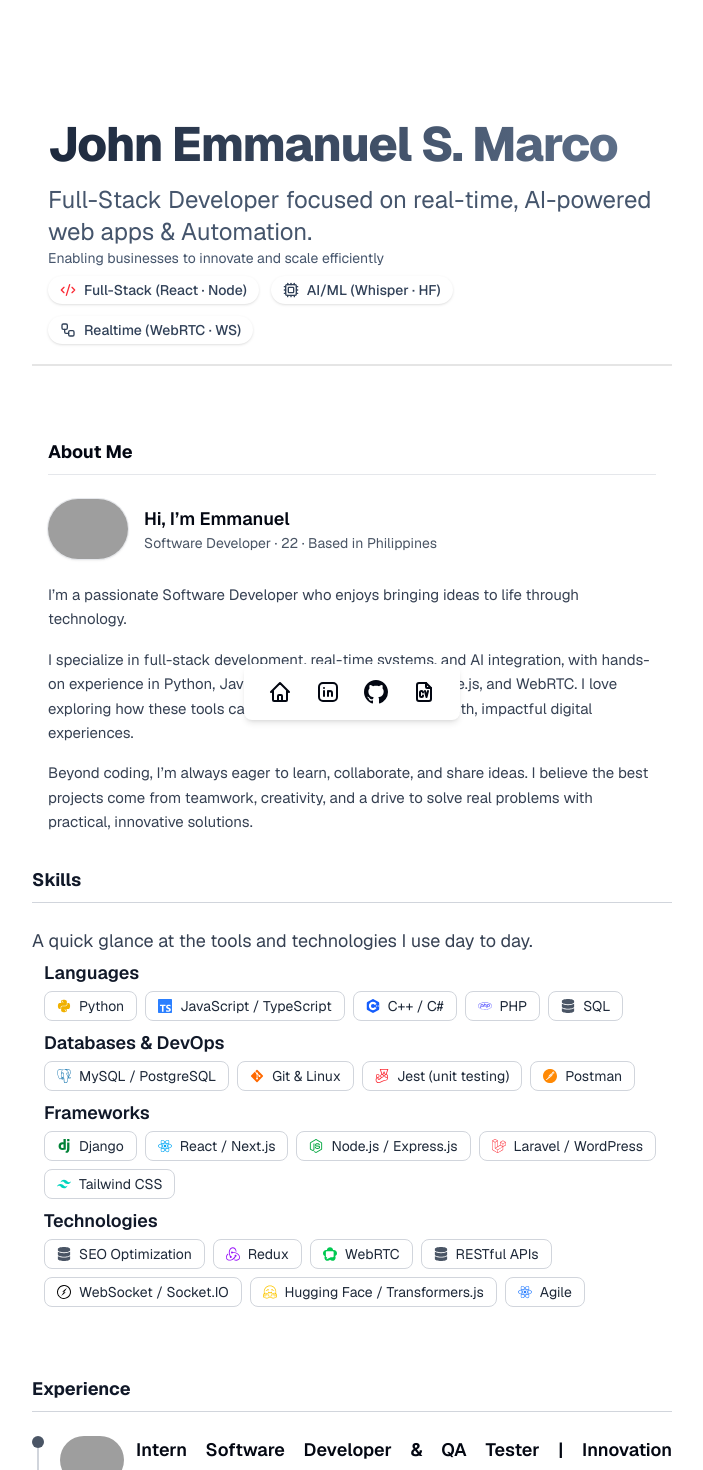
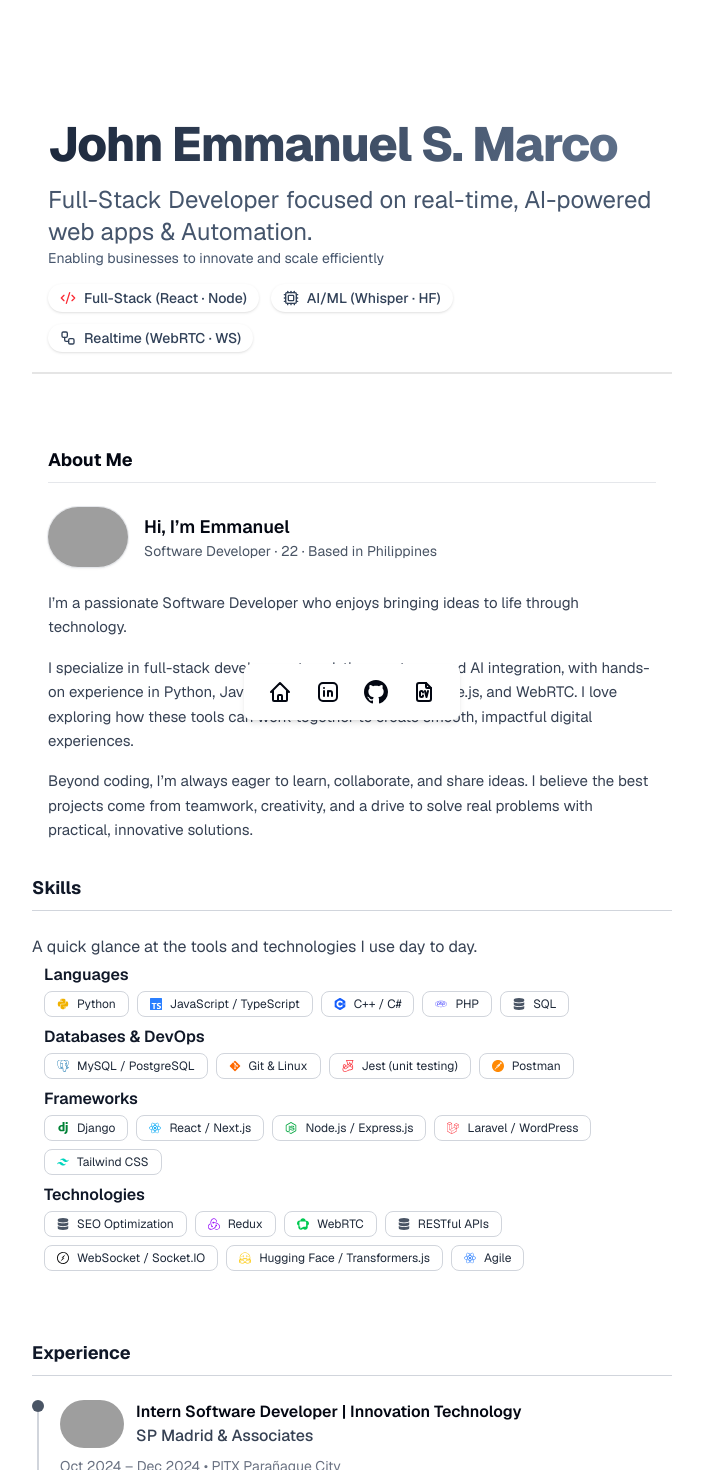
Before and after one commit to johnEmman/johnemmanuelsmarco, a Next.js app: page /portfoliov1 in a window 1280 px wide. Shown: the top 1470 px of the page, without its empty margins (288-991 px from the left). Built offline with nearby package versions, Linux system fonts and the light colour scheme; grey boxes are pictures that could not be loaded.

Commit message:
minimal changes

```diff
--- a/src/components/Education.tsx
+++ b/src/components/Education.tsx
@@ -78,7 +78,7 @@ export default function Education() {
                 {/* School Info */}
                 <div className="lg:flex justify-between w-full ">
                   <div>
-                    <h3 className="font-semibold text-lg">{edu.degree}</h3>
+                    <h3 className="font-semibold text-md">{edu.degree}</h3>
                     <p className="text-sm text-gray-600">{edu.school}</p>
                   </div>
                   <div>
--- a/src/components/Experience.tsx
+++ b/src/components/Experience.tsx
@@ -15,7 +15,7 @@ interface ExperienceItem {
 const experiences: ExperienceItem[] = [
   {
     img: "https://media.licdn.com/dms/image/v2/D560BAQFVDj2BfpOc-A/company-logo_200_200/company-logo_200_200/0/1698729536883/spmadrid_logo?e=1758758400&v=beta&t=byd-nhowHNiEd-HT4QRhNQIH31PCdTIN3QDhE3a0_3Q",
-    role: "Intern Software Developer & QA Tester | Innovation Technology",
+    role: "Intern Software Developer | Innovation Technology",
     company: "SP Madrid & Associates",
     date: "Oct 2024 – Dec 2024",
     location: "PITX Parañaque City",
@@ -96,7 +96,7 @@ export default function Experience() {
                     className="md:h-12 h-[4rem] rounded-full"
                   />
                   <div>
-                    <h3 className="text-lg font-semibold">{exp.role}</h3>
+                    <h3 className="text-md font-semibold">{exp.role}</h3>
                     <p className="text-gray-700 font-medium">{exp.company}</p>
                   </div>
                 </div>
--- a/src/components/GetInTouch.tsx
+++ b/src/components/GetInTouch.tsx
@@ -273,7 +273,7 @@ export default function GetInTouch() {
           <motion.div
             variants={fadeScaleUp}
             transition={{ duration: 0.6, ease: "easeOut" }}
-            className="bg-white rounded-lg p-3 max-w-xs w-full text-left shadow-sm"
+            className="bg-white rounded-lg  p-3  w-full text-left shadow-sm"
           >
             <h2 className="text-base font-semibold mb-3">Why Choose Me</h2>
             <div className="space-y-8 text-xs">
--- a/src/components/Home.tsx
+++ b/src/components/Home.tsx
@@ -44,7 +44,7 @@ export default function Home() {
           </p>
 
           {/* ✅ Pills section */}
-          <div className="mt-2 flex flex-wrap gap-3">
+          <div className="mt-4 flex flex-wrap gap-3">
             <Pill>
               <Code2 className="h-4 text-red-500 w-4" /> Full-Stack (React ·
               Node)
--- a/src/components/Skills.tsx
+++ b/src/components/Skills.tsx
@@ -156,7 +156,7 @@ export default function AnimatedSkills() {
       {/* Subheading */}
       <motion.p
         variants={fadeScaleUp}
-        className="text-gray-700  text-base md:text-lg max-w-3xl"
+        className="text-gray-700  text-base md:text-md max-w-3xl"
       >
         A quick glance at the tools and technologies I use day to day.
       </motion.p>
@@ -166,12 +166,12 @@ export default function AnimatedSkills() {
         {skills.map((skillGroup, index) => (
           <motion.div key={index} variants={fadeSlideLeft} className="pl-3 p-1">
             {/* Category */}
-            <h3 className="font-semibold text-gray-900 mb-1 text-lg">
+            <h3 className="font-semibold text-gray-900 mb-1 text-md">
               {skillGroup.category}
             </h3>
 
             {/* Skill pills */}
-            <ul className="flex flex-wrap gap-2 text-xs md:text-sm text-gray-800">
+            <ul className="flex flex-wrap gap-2 text-xs md:text-xs text-gray-800">
               {skillGroup.items.map((item, i) => (
                 <li
                   key={i}
```
